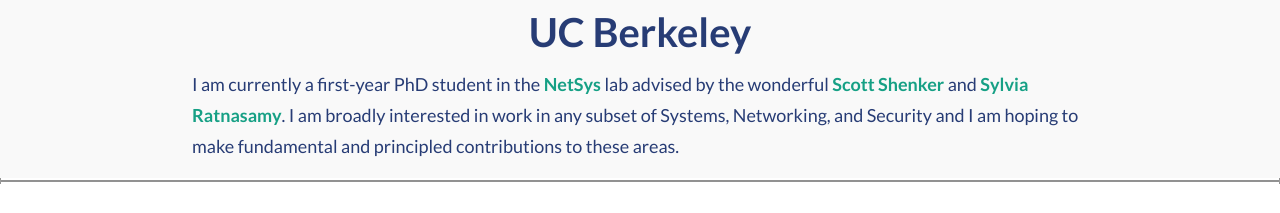
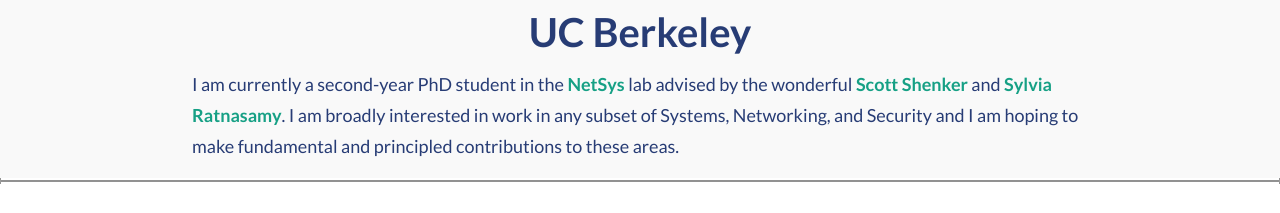
Before and after one commit to lab352/lab352.github.io, a website: page index.html in a window 1280 px wide. Shown: the part 537-750 px from the top of the page. Drawn offline with Linux system fonts and the light colour scheme.

Commit message:
update front page and resume

```diff
--- a/index.html
+++ b/index.html
@@ -113,7 +113,7 @@
       <div id="cornell" style="background-color:#f9f9f9">
         <h3 align="center"> UC Berkeley</h3>
         <p>
-          I am currently a first-year PhD student in the
+          I am currently a second-year PhD student in the
           <a href="https://netsys.cs.berkeley.edu/"><b>NetSys</b></a> lab advised by
           the wonderful
           <a href="https://en.wikipedia.org/wiki/Scott_Shenker"> <b>Scott Shenker</b></a>
```
Also changed, not shown: 1 other file.
